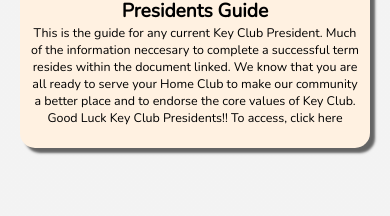
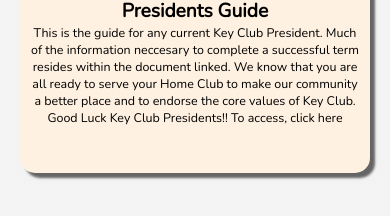
Before and after one commit to tylerdtran/D04E-Key-Club-Website, a plain HTML site: page Presidents.html in a window 390 px wide. Shown: the part 601-817 px from the top of the page. Drawn offline with nearby package versions, Linux system fonts and the light colour scheme.

Commit message:
Update Presidents.css

```diff
--- a/Presidents.css
+++ b/Presidents.css
@@ -120,7 +120,7 @@ body {
     .grid-container {
        display: grid;
        grid-template-columns: 350px;
-       grid-template-rows: 500px 500px;
+       grid-template-rows: 525px 525px;
        grid-gap: 70px;
     }
     .icon-name {
```
